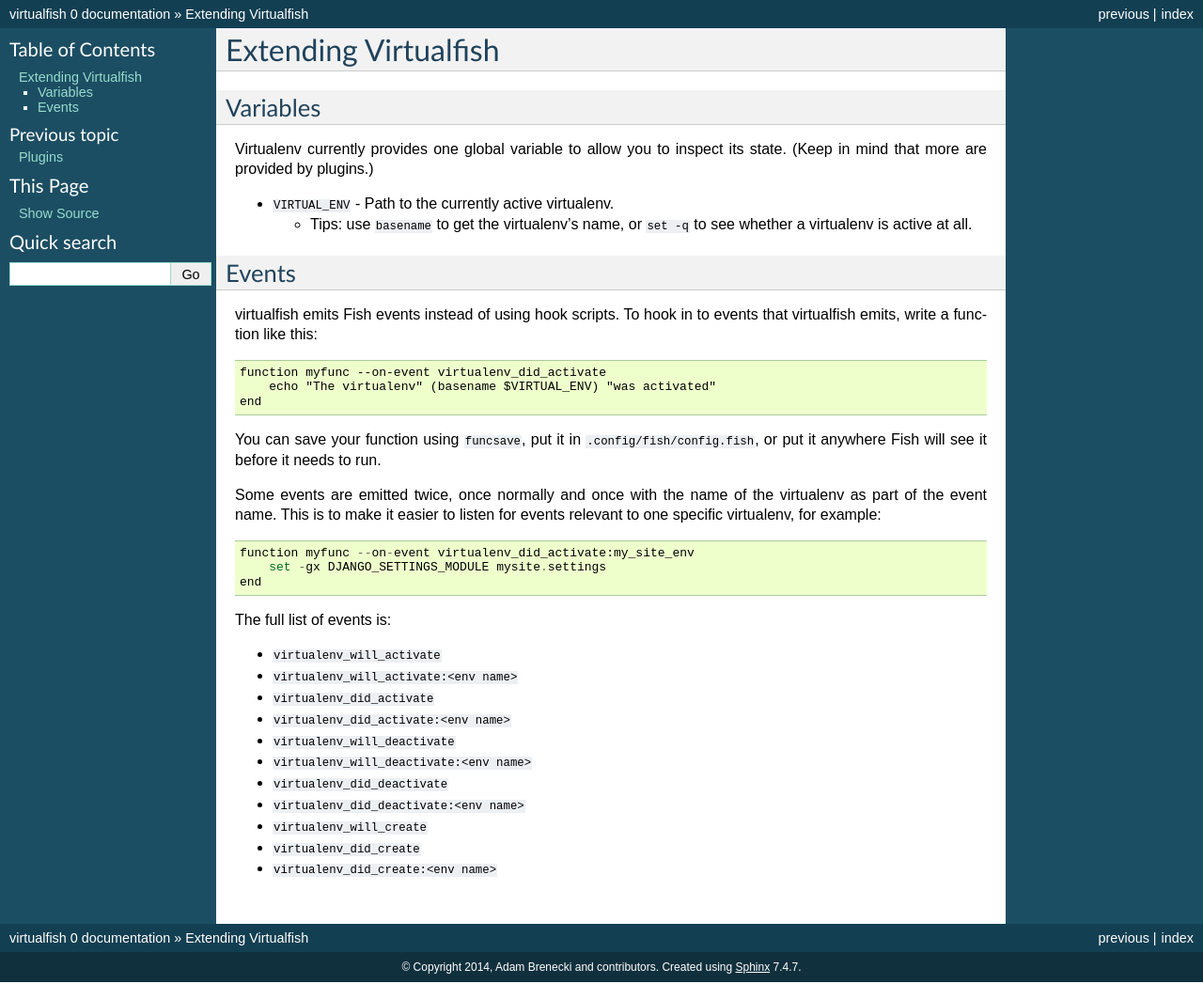
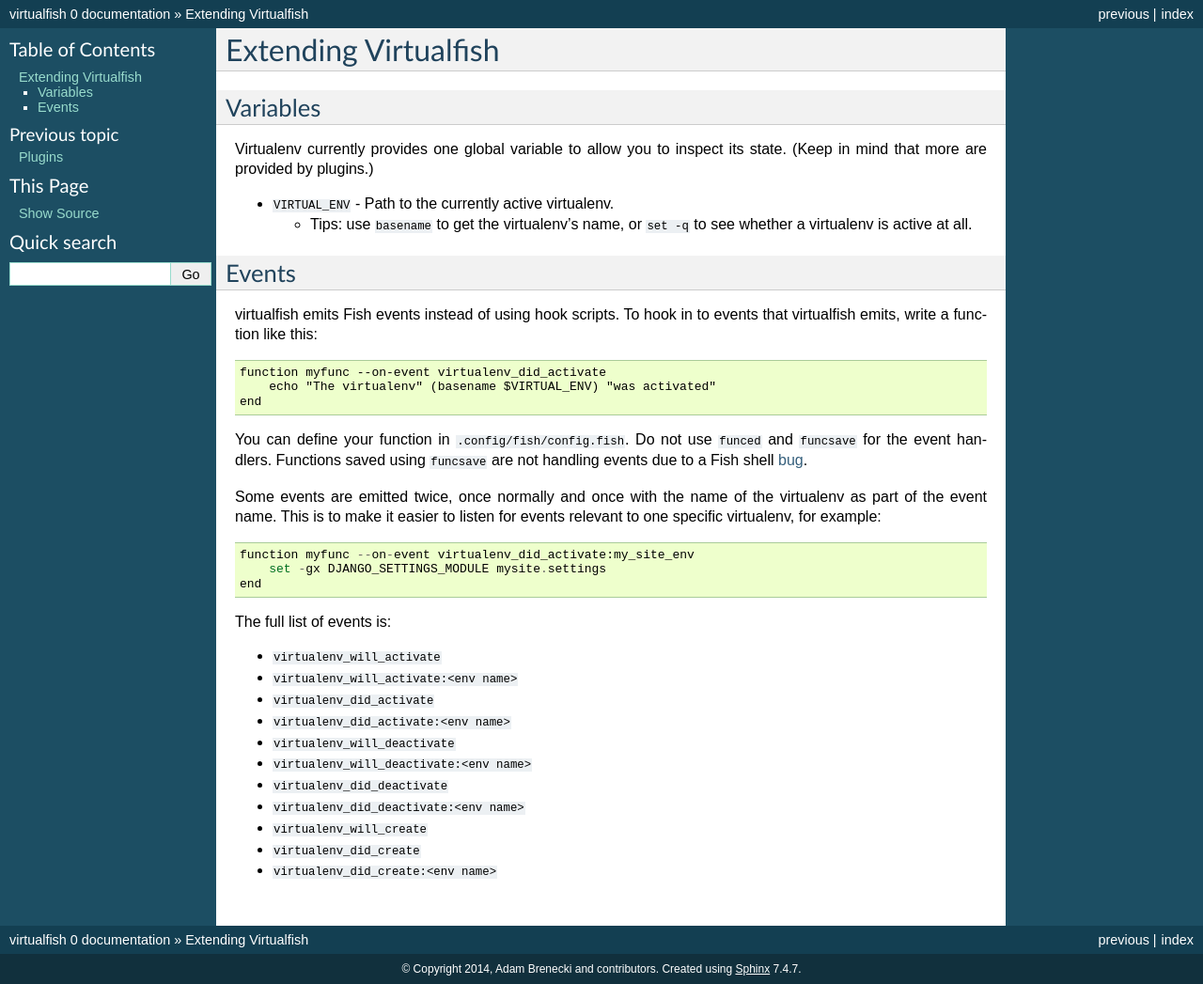
Before and after one commit to justinmayer/virtualfish, a Sphinx documentation site: the page built from docs/extend.rst, in a window 1280 px wide. Shown: the whole page at 94% size. Built offline with Sphinx 7.4.7, drawn with Linux system fonts in a browser that asks for light colours.

Commit message:
bug workaround when saving an event handler
Due to https://github.com/fish-shell/fish-shell/issues/845 the functions handling events are not activated upon load. Funcsave of the event handlers doesn't lead to proper results and should be avoided.

```diff
--- a/docs/extend.rst
+++ b/docs/extend.rst
@@ -25,9 +25,9 @@
         echo "The virtualenv" (basename $VIRTUAL_ENV) "was activated"
     end
 
-You can save your function using ``funcsave``, put it in
-``.config/fish/config.fish``, or put it anywhere Fish will see it before
-it needs to run.
+You can define your function in ``.config/fish/config.fish``. Do not use ``funced``
+and ``funcsave`` for the event handlers. Functions saved using ``funcsave`` are not handling
+events due to a Fish shell `bug <https://github.com/fish-shell/fish-shell/issues/845>`_.
 
 Some events are emitted twice, once normally and once with the name of
 the virtualenv as part of the event name. This is to make it easier to
```
